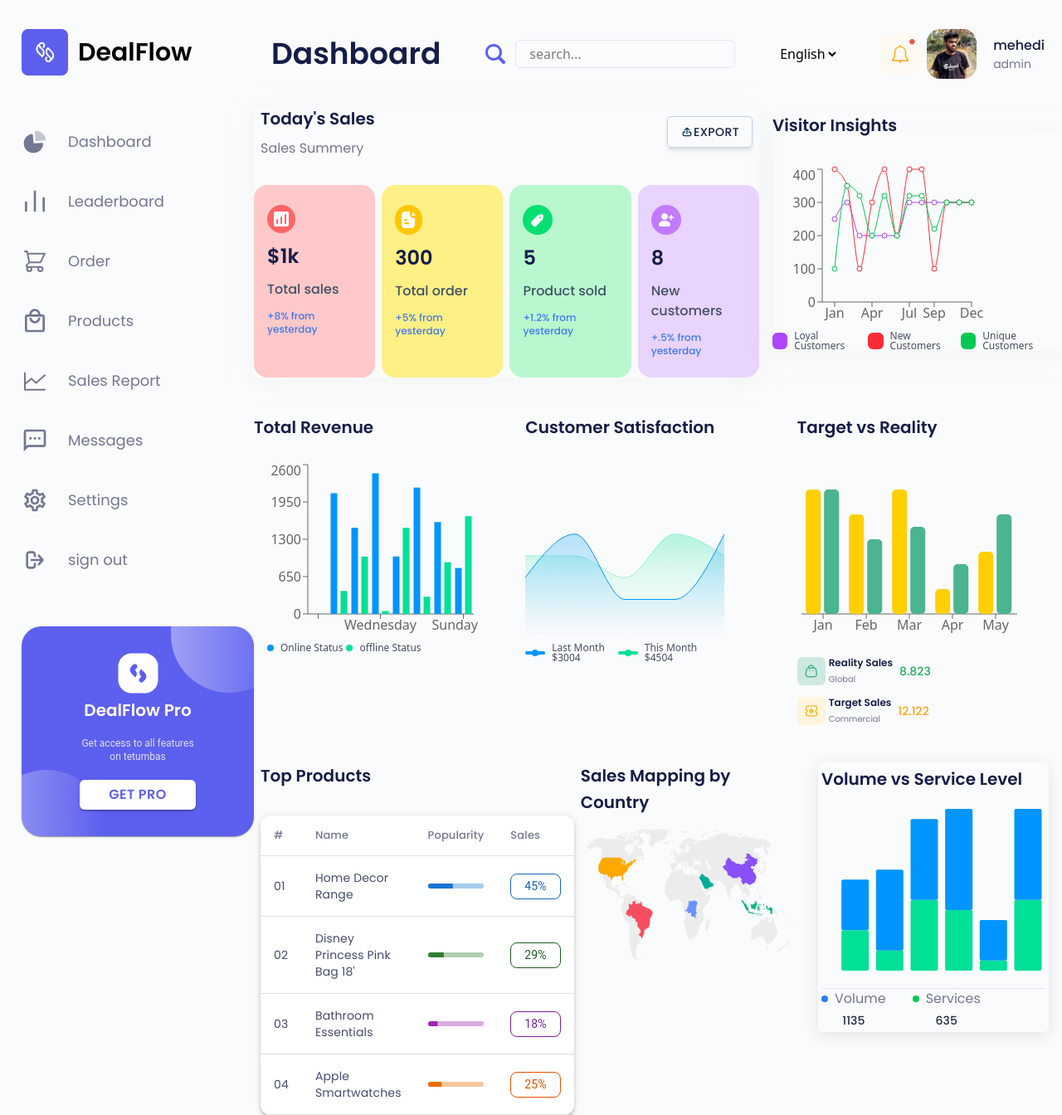
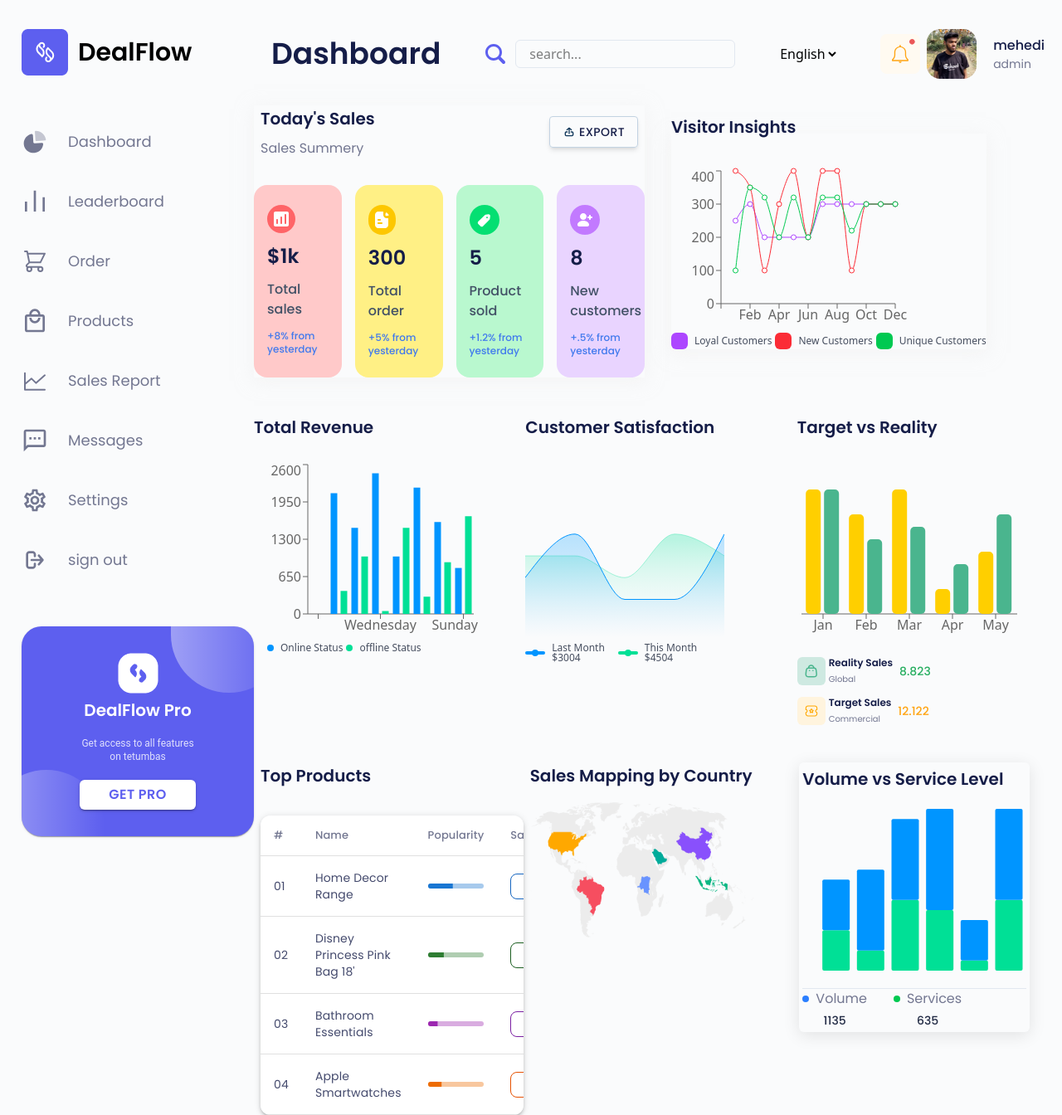
Before and after one commit to mehediweb01/sales-dashboard, a React (Vite) app: page / in a window 1280 px wide. Shown: the whole page at 83% size. Built offline with nearby package versions, Linux system fonts and the light colour scheme.

Commit message:
mobile view check

```diff
--- a/src/charts/VisitorsCharts.jsx
+++ b/src/charts/VisitorsCharts.jsx
@@ -5,7 +5,7 @@ import { visitorChartsData } from "../utils/db";
 const VisitorsCharts = () => {
   return (
     <LineChart
-      width={270}
+      width={300}
       height={200}
       data={visitorChartsData}
       margin={{ top: 5, right: 30, bottom: 5 }}
--- a/src/components/navbar/Navbar.jsx
+++ b/src/components/navbar/Navbar.jsx
@@ -25,7 +25,7 @@ const Navbar = () => {
       <div className="md:block hidden">
         <Language />
       </div>
-      <div className="gap-2 sm:flex hidden">
+      <div className="flex gap-2">
         <img
           src="/icons/notifications.svg"
           alt="notifications"
--- a/src/components/todaySales/Sales.jsx
+++ b/src/components/todaySales/Sales.jsx
@@ -6,7 +6,7 @@ import { Button } from "@mui/material";
 const Sales = () => {
   return (
     <>
-      <div className="flex justify-between items-center mx-2">
+      <div className="w-full flex justify-between items-center px-2">
         <div className="space-y-2">
           <h2 className="text-blueDark text-xl font-poppins font-semibold leading-8">
             Today&apos;s Sales
@@ -18,13 +18,13 @@ const Sales = () => {
         <div>
           <Button
             variant="outlined"
-            className="shadow-md hover:!shadow-box !border-[#C3D3E2] !text-blueDark !text-sm !font-medium !font-poppins !leading-5 !py-2"
+            className="shadow-md hover:!shadow-box !border-[#C3D3E2] !text-blueDark !text-sm !font-medium !font-poppins !leading-5 !py-2 flex gap-1"
           >
-            <img src="/icons/export.svg" alt="export" /> Export
+            <img src="/icons/export.svg" alt="export" /> <span>Export</span>
           </Button>
         </div>
       </div>
-      <div className="grid grid-cols-1 sm:grid-cols-2 md:grid-cols-3 lg:grid-cols-4 gap-2 mt-8">
+      <div className="w-full grid grid-cols-1 sm:grid-cols-2 md:grid-cols-3 lg:grid-cols-4 gap-4 mt-8">
         {salesCardData.map((item, i) => (
           <SalesCard key={i} {...item} />
         ))}
--- a/src/components/todaySales/SalesCard.jsx
+++ b/src/components/todaySales/SalesCard.jsx
@@ -3,7 +3,7 @@ import React from "react";
 const SalesCard = ({ icon, list, name, description, color, divColor }) => {
   return (
     <div
-      className={`${color} px-4 py-6 rounded-2xl flex flex-col justify-stretch items-start gap-3 `}
+      className={`${color} px-4 py-6 rounded-2xl flex flex-col justify-stretch items-start gap-3 max-w-[180px]`}
     >
       <div className={`p-2 rounded-full ${divColor}`}>
         <img src={icon} alt="" />
--- a/src/components/topProducts/TopProducts.jsx
+++ b/src/components/topProducts/TopProducts.jsx
@@ -13,7 +13,7 @@ import ListCard from "./ListCard";
 const classes = "!font-poppins !text-[13px] !leading-4 !text-secondary";
 const TopProducts = () => {
   return (
-    <div className="md:block hidden">
+    <div className="w-full">
       <h2 className="text-blueDark text-xl font-poppins font-semibold leading-8 mb-8">
         Top Products
       </h2>
@@ -22,6 +22,8 @@ const TopProducts = () => {
         sx={{
           borderRadius: 3,
           boxShadow: 3,
+          maxWidth: "100%",
+          overflow: "auto",
         }}
       >
         <Table>
--- a/src/components/volume/Volume.jsx
+++ b/src/components/volume/Volume.jsx
@@ -3,7 +3,7 @@ import VolumeCharts from "../../charts/VolumeCharts";
 
 const Volume = () => {
   return (
-    <div className="shadow-box shadow-black/10 p-1 rounded-md mx-4">
+    <div className="shadow-box shadow-black/10 p-1 rounded-md w-fit mb-4">
       <h2 className="text-blueDark text-xl font-poppins font-semibold leading-8">
         Volume vs Service Level
       </h2>
--- a/src/pages/Dashboard.jsx
+++ b/src/pages/Dashboard.jsx
@@ -17,35 +17,35 @@ const Dashboard = () => {
       <section className="w-full mt-[35px]">
         <Navbar />
         <section className="w-full flex flex-col gap-3 justify-around items-start mt-8">
-          <section className="w-full flex md:flex-row flex-col justify-between items-start md:items-center gap-4">
+          <section className="w-full grid grid-cols-1 md:grid-cols-2 justify-between items-start md:items-center gap-8">
             <div className="shadow-box">
               <Sales />
             </div>
-            <div className="shadow-box">
+            <div className="shadow-box w-fit">
               <Visitor />
             </div>
           </section>
 
-          <section className="w-full flex md:flex-row flex-col justify-between items-start gap-2">
-            <div className="flex-1/3">
+          <section className="w-full grid grid-cols-1 md:grid-cols-2 lg:grid-cols-3 justify-between items-start gap-2">
+            <div>
               <Revenue />
             </div>
-            <div className="flex-1/3">
+            <div>
               <CustomerSatisfaction />
             </div>
-            <div className="flex-1/3">
+            <div>
               <Target />
             </div>
           </section>
 
-          <section className="w-full flex md:flex-row flex-col justify-between items-start gap-2 ps-2 mt-8">
-            <div className="flex-1/3">
+          <section className="w-full grid grid-cols-1 md:grid-cols-2 lg:grid-cols-3 justify-between items-start gap-2 ps-2 mt-8">
+            <div className="w-full">
               <TopProducts />
             </div>
-            <div className="flex-1/3">
+            <div>
               <Map />
             </div>
-            <div className="flex-1/3">
+            <div>
               <Volume />
             </div>
           </section>
```
